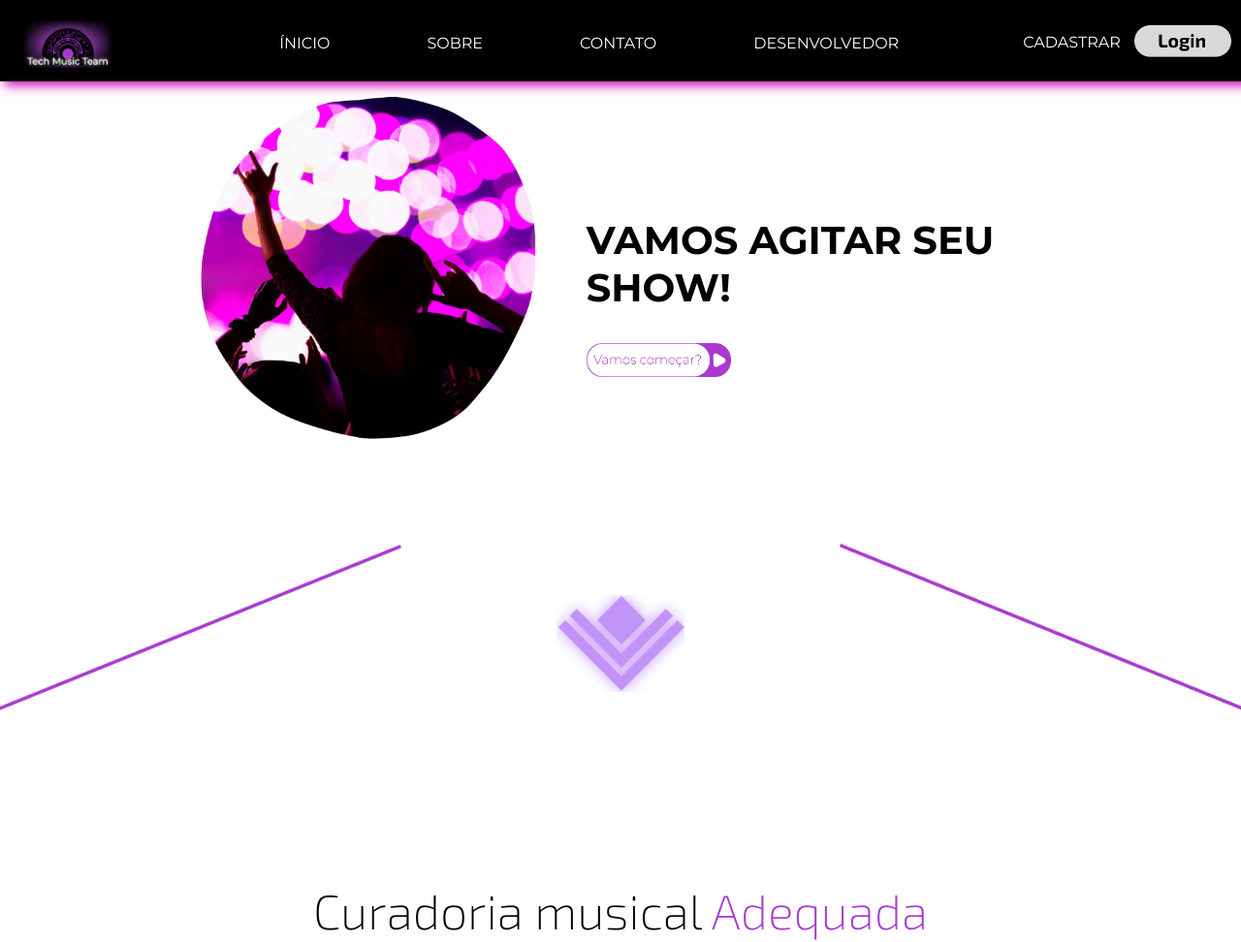
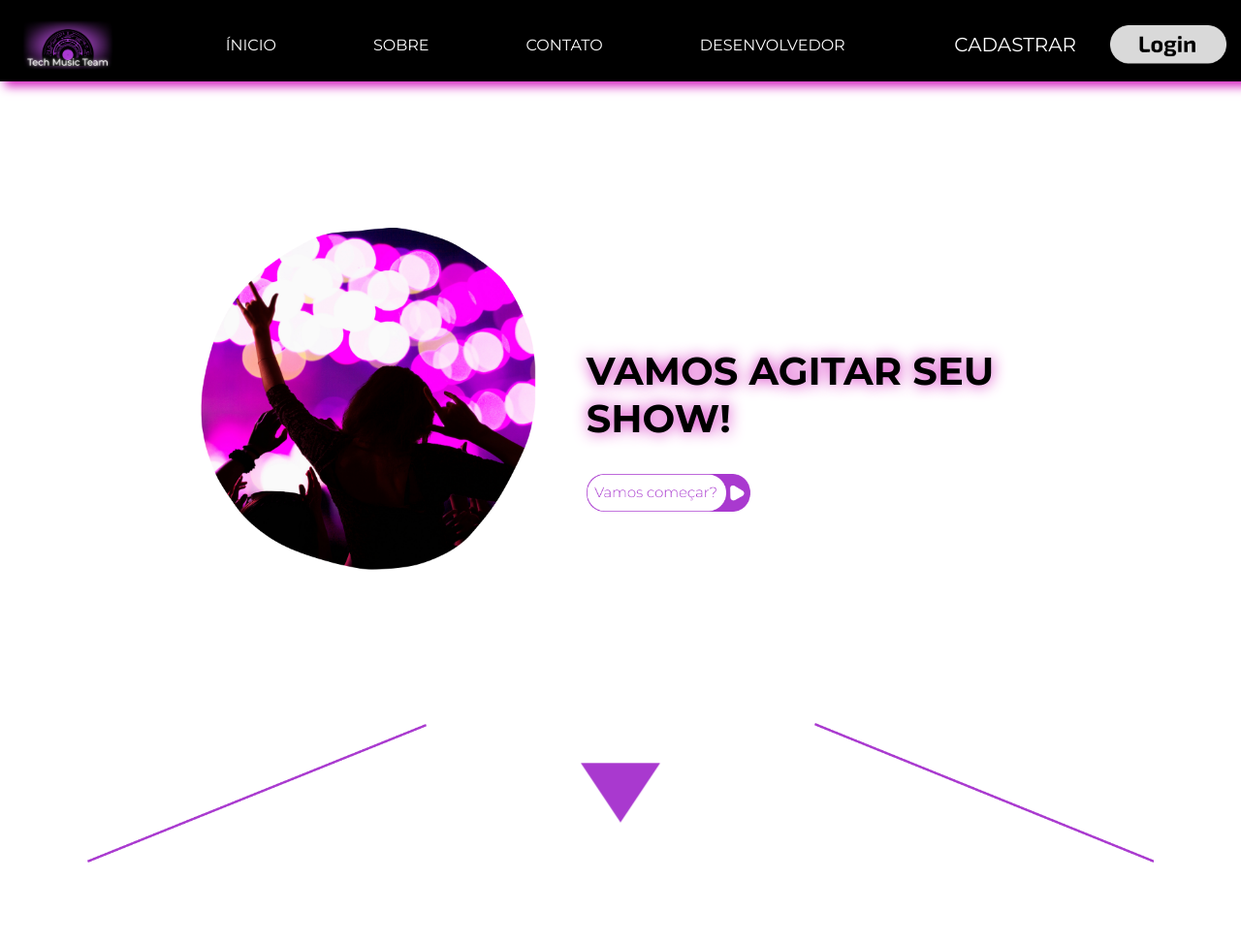
Before and after one commit to Tech-Music-Team/technical-repository, a website: page web-data-viz-main/public/site.html in a window 1280 px wide. Shown: the top 972 px of the page at 97% size. Drawn offline with Linux system fonts and the light colour scheme.

Commit message:
Update Site Institucional +responsivo

```diff
--- a/web-data-viz-main/public/assets/css/site.css
+++ b/web-data-viz-main/public/assets/css/site.css
@@ -26,7 +26,6 @@ html, body {
 html{
     scroll-behavior: smooth;
 }
-
 .header{
     top: 0px;
     margin: 0px;
@@ -48,6 +47,16 @@ nav {
     display: flex;
     gap: 100px;
 }
+
+.menus_ind{
+    transition: transform 0.3s ease-in-out;
+    display: block;
+}
+.menus_ind:hover{
+    transform: scale(1.3);
+    color: var(--rosa);
+}
+
 header li{
     text-decoration: none;
     list-style-type: none;
@@ -57,20 +66,40 @@ a{
     color: white;
     list-style-type: none;
 }
-.cad{
-    font-size: 16px;
-    position: relative;
-    top: -10px;
-    right: 40px;
+.botao .cad{
+    font-size: 20px;
+    cursor: pointer;
+    transition: transform 0.3s ease;
+    justify-content: center;
+    align-items: center;
+    margin-top: 8px;
+
 }
+.botao .cad:hover{
+    transform: scale(1.3);
+    color: var(--rosa);
+}
+
 .botao{
     display: flex;
-    flex-direction: row;
     gap: 30px;
 }
-.login{
-    position: relative;
-    right: 30px;
+
+.botao .login{
+    background-image: url(../image/Botão_Login.png);
+    transition: transform 0.3s ease-in-out;
+    background-size: contain;
+    background-repeat: no-repeat;
+    display: block;
+    background-color: transparent;
+    width: 125px;
+    height: 40px;
+    margin-left: 5px;
+    margin-right: 30px;
+}
+.botao .login:hover{
+    transform: scale(1.15);
+    background-image: url(../image/Botão_Login_frame.png);
 }
 
 /*Banner*/
@@ -79,10 +108,26 @@ a{
    flex-direction: column;
    align-items: center;
    justify-content: center;
+   margin-top: 135px;
 }
 .banner_titulo{
-    display: flex;
-    flex-direction: row
+     display: flex;
+    flex-direction: row;
+}
+.titulo{
+    animation: glow 0.5s ease-in-out infinite alternate;
+}
+
+@keyframes glow{
+    0%{
+        text-shadow: 0px 0px 15px var(--rosa);
+
+    }
+
+    100%{
+        text-shadow: 0px 0px 0px transparent;
+    }
+
 }
 .textos{
     display: flex;
@@ -99,8 +144,23 @@ a{
     top: 100px;
     left: -50px;
 }
-.vamos{
-    width: 150px;
+.botao_vamos {
+    background-image: url(../image/vamos.png);
+    background-repeat: no-repeat;
+    background-size: contain;
+    cursor: pointer;
+    background-color: transparent;
+    border: none;
+    outline: none;
+    transition: transform 0.3s ease-in-out;
+    width: 170px;
+    height: 50px;
+    display: block;
+}
+
+.botao_vamos:hover {
+    background-image: url(../image/vamos_frame.png);
+    transform: scale(1.19);
 }
 
 .transicao{
@@ -109,16 +169,34 @@ a{
     align-items: center;
     justify-content:center ;
     gap: 160px;
-    margin-top: 200px;
+    margin-top: 250px;
 }
-.linha1{
-    width: 500px;
+.linha1, .linha2{
+    width: 350px;
 }
-.linha2{
-    width: 500px;
+
+.seta{
+    width: 0px;
+    height: 0px;
+    border-left: 40px solid transparent;
+    border-right: 40px solid transparent;
+    border-top: 60px solid var(--roxo);
+
+    animation: zoom 1.5s infinite;
 }
-.seta{
-    width: 10%;
+
+@keyframes zoom{
+    0%{
+        transform: scale(1.30);
+    }
+
+    50%{
+        transform: scale(1.00);
+
+    }
+    100%{
+        transform: scale(1.30);
+    }
 }
 
 /*Section 2*/
@@ -129,12 +207,11 @@ a{
     justify-content: center;
     font-family: var(--fonte-destaque);
     text-align: center;
-    margin-top: 100px;
+    margin-top: 200px;
 }
 .sobre h1, h3{
     font-weight: 200;
 }
-
 .sobre h1{
     font-size: 50px;
 }
@@ -178,31 +255,34 @@ a{
     align-items: center;
     justify-content: center;
     gap: 20%;
-    margin-top: 150px;
+    margin-top: 25px;
 }
+
 .texto_atuacao h1{
     font-weight: 400;
     text-align: center;
+    margin-bottom: 30px;
 }
 .texto_atuacao h3{
     font-weight: 200;
     text-align: center;
+    margin-bottom: 30px;
 }
 .dj{
-    width: 500px;
+    width: 550px;
 }
-
 .instrumentos{
     display: flex;
     flex-direction: column;
     gap: 70px;
+    margin-bottom: 100px;
 }
 .instrumento1{
-    width: 450px;
+    width: 400px;
     border-radius: 50px;
 }
 .instrumento2{
-    width: 450px;
+    width: 400px;
     border-radius: 50px;
 }
 /*Contato*/
@@ -216,6 +296,7 @@ a{
     gap: 30px;
     margin-top: -4px;
     padding: 80px 0;
+    padding-top:210px;
 }
 .titulo_contato{
     font-weight: 400;
@@ -292,22 +373,22 @@ a{
 }
 
 .titulo_desenvolvedor h1{
-    font-weight: 300;
+    font-weight: 200;
     text-align: center;
     color: var(--rosa);
-    font-size: 54px;
+    font-size: 34px;
 }
 
 .perfil{
     padding: 20px;
 }
 .foto_perfil{
-    width: 90px;
-    border-radius: 70px;
+    width: 80px;
+    border-radius: 90px;
     border-color: none;
 }
 .integrante h1{
-    font-size: 34px;
+    font-size: 24px;
     font-weight: 300;
     color: var(--roxo) ;
 }
@@ -358,9 +439,13 @@ a{
     margin: 0 0 10px 0;
     font-weight: 600;
 }
-.indice_texto h3 {
+.indice_texto a {
     font-size: 14px;
     margin: 0;
     font-weight: 300;
     cursor: pointer;
+    transition: transform 0.09s ease-in-out;
 }
+.indice_texto a:hover{
+    transform: scale(1.10);
+}
--- a/web-data-viz-main/public/site.html
+++ b/web-data-viz-main/public/site.html
@@ -7,7 +7,6 @@
     <title>Conheça a Tech Music Team!</title>
     <link rel="stylesheet" href="assets/css/site.css">
 </head>
-
 <body>
     <header class="header">
         <nav>
@@ -15,14 +14,14 @@
                 <img src="assets/image/Logo 1.png" class="logo" width="100px">
             </div>
             <ul class="menus">
-                <li><a href="#inicio">ÍNICIO</a></li>
-                <li><a href="#atuacao">SOBRE</a></li>
-                <li><a href="#contato">CONTATO</a></li>
-                <li><a href="#dev">DESENVOLVEDOR</a></li>
+                <li><a class="menus_ind" href="#inicio">ÍNICIO</a></li>
+                <li><a class="menus_ind" href="#atuacao">SOBRE</a></li>
+                <li><a class="menus_ind" href="#contato">CONTATO</a></li>
+                <li><a class="menus_ind" href="#dev">DESENVOLVEDOR</a></li>
             </ul>
             <ul class="botao">
-                <li><a href="" class="cad">CADASTRAR</a>
-                    <img class="login" src="assets/image/Botão_Login.png" width="100px"></h1>
+                <a class="cad" href="./cadastro.html" >CADASTRAR</a>
+                <a class="login" href="./login.html"></a>
             </ul>
         </nav>
     </header>
@@ -31,16 +30,13 @@
             <div class="banner_titulo">
                 <img class="circulo" src="assets/image/TMT - BANNER.png">
                 <div class="textos">
-                    <h1 class="titulo">VAMOS AGITAR SEU<br>
-                        SHOW!</h1>
-                    <div class="botao_vamos">
-                        <img class="vamos" src="assets/image/vamos.png">
-                    </div>
+                    <h1 class="titulo">VAMOS AGITAR SEU<br>SHOW!</h1>
+                    <a href="./cadastro.html" class="botao_vamos"></a>
                 </div>
             </div>
             <div id="inicio" class="transicao">
                 <img class="linha1" src="assets/image/Rectangle 9.png">
-                <img class="seta" src="assets/image/seta.png">
+                <div id="seta" class="seta"><a href="#inicio"></a></div>
                 <img class="linha2" src="assets/image/Rectangle 10.png">
             </div>
         </section>
@@ -81,10 +77,10 @@
                     <span>•</span>
                     <span style="color: var(--preto);">ALEGRIA</span>
                 </h2>
-            </div >
+            </div>
         </section>
         <section class="atuacao">
-            <div class="texto_atuacao" >
+            <div class="texto_atuacao">
                 <h1>Nossa <a style="color: #D421BF;">atuação</a></h1>
                 <h3>Nossa solução propõe aplicar um software que exiba <br>
                     os melhores caminhos para construir <br>
@@ -113,18 +109,16 @@
             <div class="ajudar">
                 <input type="text" placeholder="Como podemos ajudar?">
             </div>
-            <div class="enviar">
-                <img class="botao_enviar" src="assets/image/enviar.png">
-            </div id="dev">
+            <div class="enviar" id="dev">
+                <a href=""class="botao_enviar"></a>
+            </div>
         </section>
 
-        <section  class="desenvolvedor">
+        <section class="desenvolvedor">
             <div class="titulo_desenvolvedor">
                 <h1>DESENVOLVEDORES</h1>
             </div>
-
             <div class="linhas">
-
                 <div class="linha1_dev">
                     <div class="perfil">
 
@@ -143,8 +137,7 @@
                         </div>
                     </div>
                     <div class="perfil">
-                        <!-- Colocar a foto dos integrantes -->
-                        <img class="foto_perfil" src="">
+                        <img class="foto_perfil" src="./assets/integrantes/ever.png">
                         <div class="integrante">
                             <h1>Everton</h1>
                             <img src="assets/image/Line 5.png">
@@ -188,10 +181,10 @@
             <div class="indice">
                 <div class="indice_texto">
                     <h2>Saiba Mais</h2>
-                    <h3>ÍNICIO</h3>
-                    <h3>SOBRE</h3>
-                    <h3>CONTATO</h3>
-                    <h3>DESENVOLVEDORES</h3>
+                    <a href="#inicio">ÍNICIO</a>
+                    <a href="#atuacao">SOBRE</a>
+                    <a href="#contato">CONTATO</a>
+                    <a href="#dev">DESENVOLVEDORES</a>
                 </div>
                 <div class="indice_texto">
                     <h2>Fale Conosco</h2>
@@ -201,14 +194,13 @@
                 <div class="indice_texto">
                     <h2>Onde estamos</h2>
                     <h3>Rua Haddock Lobo, 595 <br>
-                     Cerqueira César, São Paulo</h3>
+                        Cerqueira César, São Paulo</h3>
                 </div>
             </div>
         </footer>
 
     </main>
 
-
 </body>
 
 </html>
```
Also changed, not shown: web-data-viz-main/public/assets/integrantes/ever.png (added).
